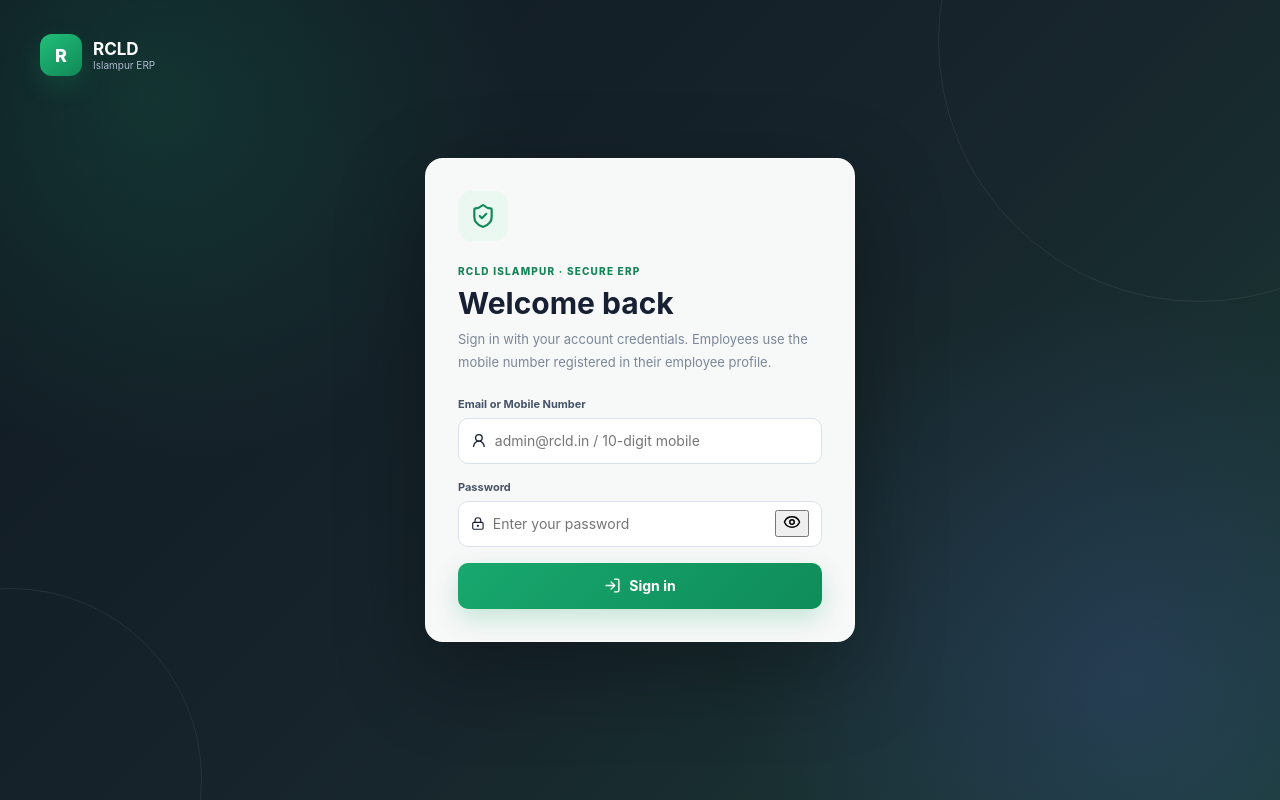
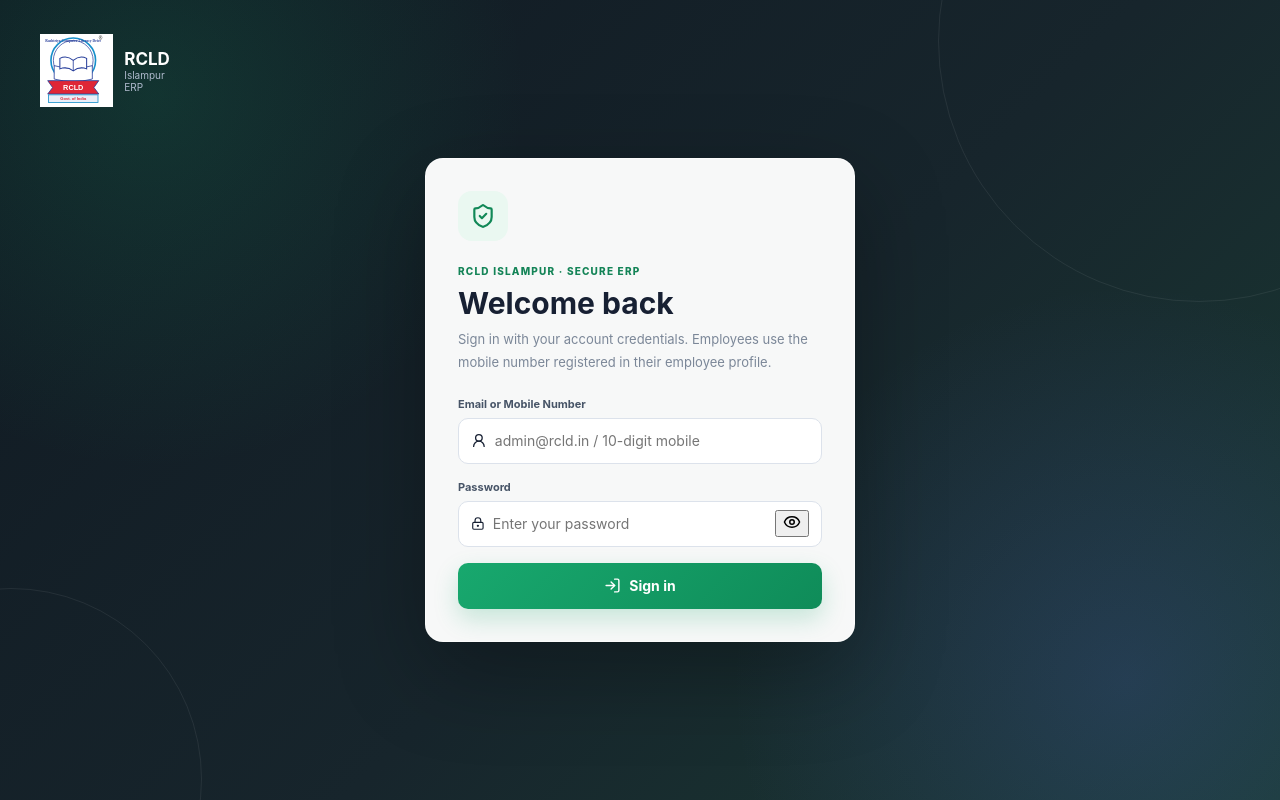
Before and after one commit to Ujjwal0620/RCLD_ISLAMPUR, a Next.js app: page /dashboard/login in a window 1280 px wide. Built offline with nearby package versions, Linux system fonts and the light colour scheme.

Commit message:
feat(branding): use shared RCLD logo on login

```diff
--- a/app/dashboard/login/page.js
+++ b/app/dashboard/login/page.js
@@ -1,6 +1,7 @@
 "use client";
 import {useState} from "react";
 import {Eye,EyeOff,LogIn,ShieldCheck,UserRound,LockKeyhole} from "lucide-react";
+import RCLDLogo from "@/components/RCLDLogo";
 
 export default function Login(){
   const [loginId,setLoginId]=useState("");
@@ -23,7 +24,7 @@ export default function Login(){
 
   return <main className="login-page">
     <div className="login-brand">
-      <div className="login-logo">R</div>
+      <RCLDLogo className="login-logo-image" />
       <div><strong>RCLD</strong><span>Islampur ERP</span></div>
     </div>
     <section className="login-card">
```
